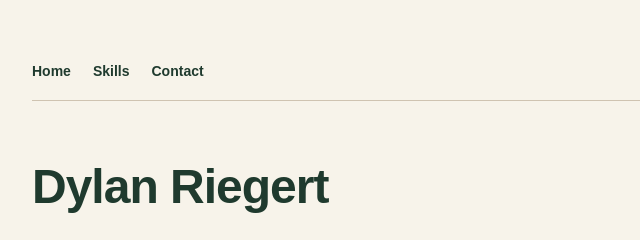
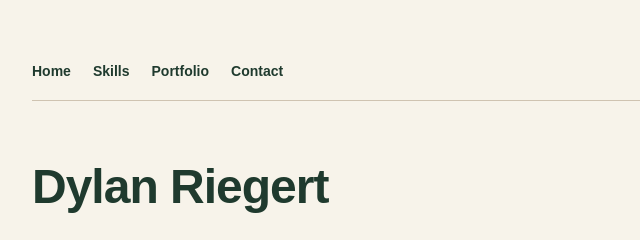
Before and after one commit to driegs17-alt/Personal-Website, a plain HTML site: page index.html in a window 1280 px wide. Shown: the top 240 px of the page, 208-848 px from the left. Drawn offline with Linux system fonts and the light colour scheme.

Commit message:
add portfolio page to nav

```diff
--- a/index.html
+++ b/index.html
@@ -13,6 +13,7 @@
 <nav class="site-nav">
   <a href="index.html">Home</a>
   <a href="skills.html">Skills</a>
+  <a href="portfolio.html">Portfolio</a>
   <a href="mailto:driegs17@icloud.com">Contact</a>
 </nav>
 
```
Also changed, not shown: portfolio.html (+5 -6 lines).
